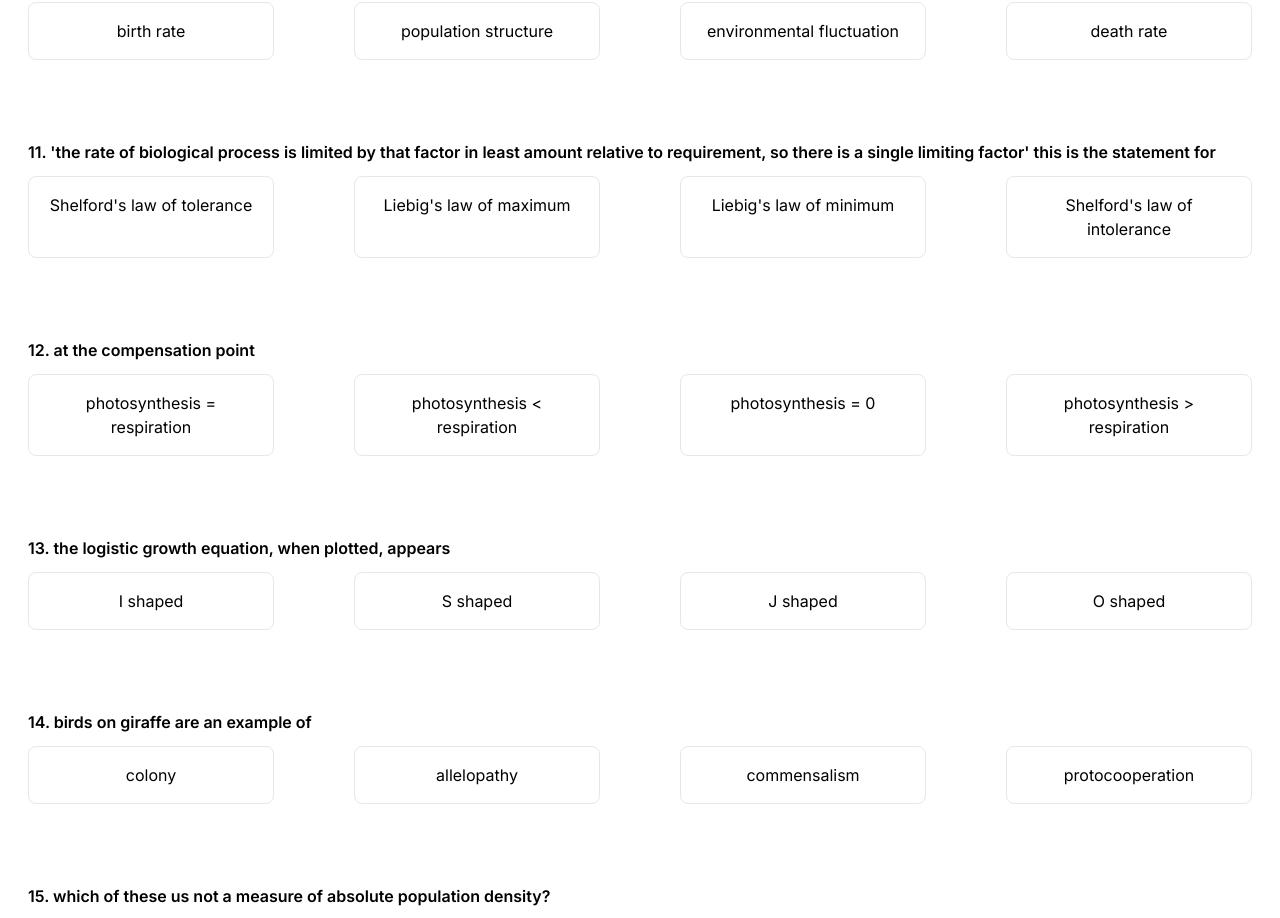
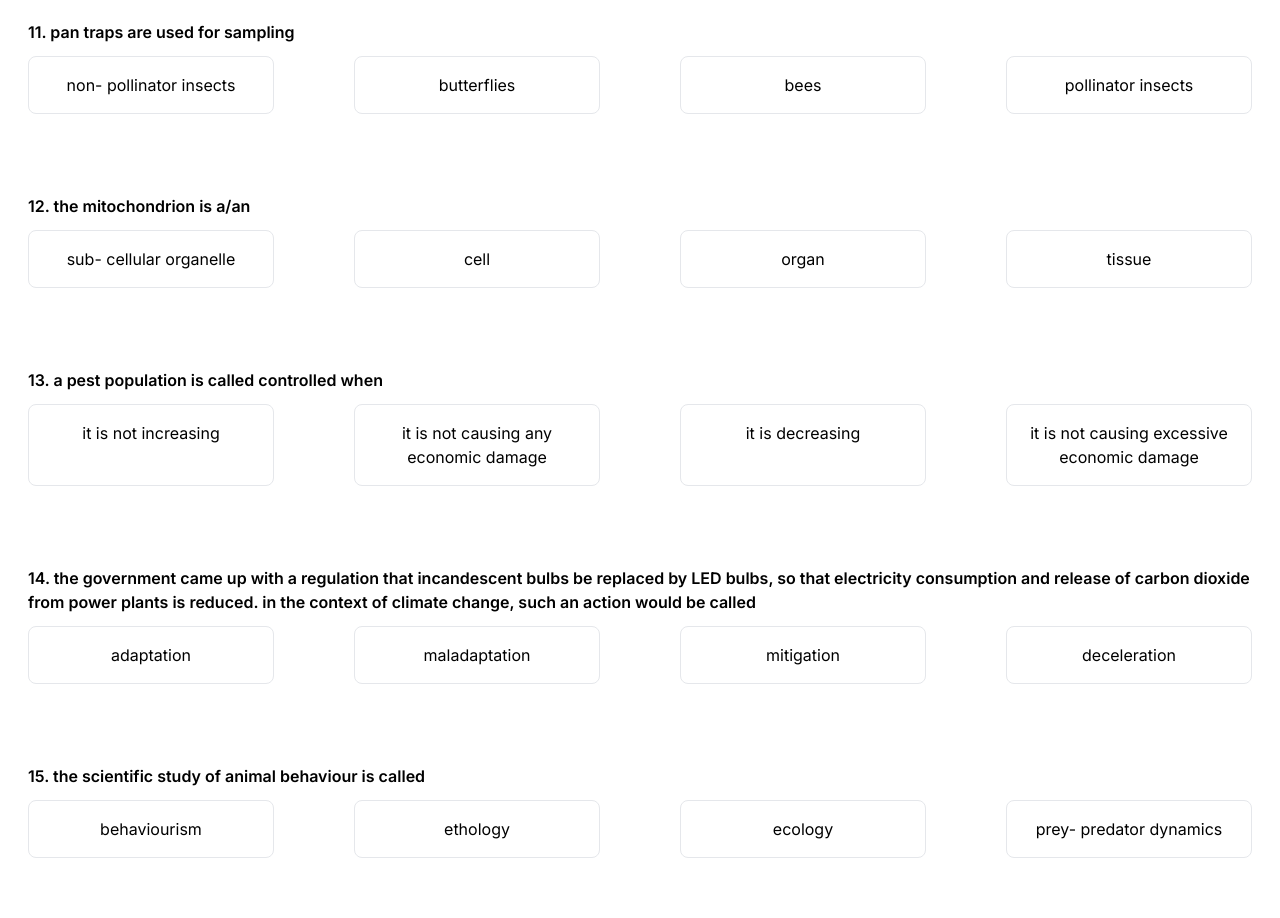
Before and after one commit to paramkansagra/wildlife_ecology_nptel, a Next.js app: page /quiz/all in a window 1280 px wide. Shown: the part 1864-2782 px from the top of the page. Built offline with nearby package versions, Linux system fonts and the light colour scheme.

Commit message:
Added the last weeks

```diff
--- a/components/data/questions.ts
+++ b/components/data/questions.ts
@@ -886,4 +886,310 @@ export const questionsByWeek: { [week: string]: Question[] } = {
 		answer: 'I = P X A X T',
 	},
   ],
+  week10:[
+	{
+		question: "which of these is not a climatic forcing for Earth?",
+		options: [
+			"changes in plates tectonics",
+			"changes in Earth's orbit",
+			"changes in Sun's orbit",
+			"changes in Sun's strength",
+		],
+		answer: "changes in Sun's orbit",
+	},
+	{
+		question: "Mesodebris in the context of plastic debris has fragment of size",
+		options: [
+			">20mm",
+			"5-20 mm",
+			"<5mm",
+			"<1mm",
+		],
+		answer: '5-20 mm',
+	},
+	{
+		question: "macrodebris in the context of plastic debris had fragment of size",
+		options: [
+			">20mm",
+			"5-20mm",
+			"<5mm",
+			"<1mm",
+		],
+		answer: ">20mm",
+	},
+	{
+		question: '"any changes in natural or human systems that inadvertently increase vulnerability to climatic stimuli; an adaptation that does not succeed in reducing vulnerability but increase it instead" is a definition of',
+		options: [
+			"adaptation",
+			"mitigation",
+			"maladaptation",
+			"malmitigation",
+		],
+		answer: 'maladaptation',
+	},
+	{
+		question: 'which of these is not a principle of ecological restoration?',
+		options: [
+			"ecological integrity",
+			"long term sustainability",
+			"benefits and engages scientists",
+			"informed by past and future",
+		],
+		answer: 'benefits and engages scientists',
+	},
+	{
+		question: "the government came up with a regulation that incandescent bulbs be replaced by LED bulbs, so that electricity consumption and release of carbon dioxide from power plants is reduced. in the context of climate change, such an action would be called",
+		options: [
+			"adaptation",
+			"mitigation",
+			"deceleration",
+			"maladaptation",
+		],
+		answer: 'mitigation',
+	},
+	{
+		question: "which of these is not a principle of ecological restoration?",
+		options: [
+			"ecological integrity",
+			"short term sustainability",
+			"benefits and engages society",
+			"informed by past and future",
+		],
+		answer: 'short term sustainability',
+	},
+	{
+		question: '"the ability of a system to adjust to climate change (including climate variability and extremes) to moderate potential damages, to take advantage of opportunities, or to cope with the consequences" is a definition of',
+		options: [
+			"adaptive response",
+			"adaptive capacity",
+			"mitigative response",
+			"mitigative capacity",
+		],
+		answer: 'adaptive capacity',
+	},
+	{
+		question: 'which of these is not a climatic forcing for Earth?',
+		options: [
+			"changes in plate tectonics",
+			"changes in Earth's orbit",
+			"changes in Moon's orbit",
+			"changes in Sun's strength",
+		],
+		answer: "changes in Moon's orbit",
+	},
+	{
+		question: "because of climate change, Mudumalai tiger reserve is suffering from frequent droughts. the management has built several artificial water holes for animals, and fills them up regularly with tankers. in the context of climate change, such an action would be called",
+		options: [
+			"adaptation",
+			"mitigation",
+			"deceleration",
+			"maladaptation",
+		],
+		answer: 'adaptation',
+	},
+  ],
+  week11:[
+	{
+		question: "which of these is correct??",
+		options: [
+			"R + G = M + F",
+			"R + M = G + F",
+			"R + F = M + G",
+			"R + G + M + F = 0",
+		],
+		answer: "R + G = M + F",
+	},
+	{
+		question: "which of these is not an impact of toxic chemicals?",
+		options: [
+			"lethal effects",
+			"sub- lethal effects",
+			"reduction of existing stressors",
+			"reduced fecundity",
+		],
+		answer: 'reduction of existing stressors',
+	},
+	{
+		question: "a pest population is called controlled when",
+		options: [
+			"it is not increasing",
+			"it is decreasing",
+			"it is not causing any economic damage",
+			"it is not causing excessive economic damage",
+		],
+		answer: "it is not causing excessive economic damage",
+	},
+	{
+		question: '"a deciduous forest in Madhya Pradesh was converted to a mine. after the mining operations were over, the pits were filled up with soil and species of deciduous forest planted again. this is an example of',
+		options: [
+			"recovery",
+			"restoration",
+			"enhancement",
+			"replacement",
+		],
+		answer: 'restoration',
+	},
+	{
+		question: 'the root zone treatment plant is an example of',
+		options: [
+			"phytoremediation",
+			"biological control",
+			"biomagnification",
+			"bioaccumulation",
+		],
+		answer: 'phytoremediation',
+	},
+	{
+		question: "a pest population called uncontrolled when",
+		options: [
+			"it is increasing",
+			"it is not decreasing",
+			"it is causing some economic damage",
+			"it is causing excessive economic damage",
+		],
+		answer: 'it is causing excessive economic damage',
+	},
+	{
+		question: "the impact of El Nino on fishery in Peru is explained by",
+		options: [
+			"match hypothesis",
+			"mismatch hypothesis",
+			"match- mismatch hypothesis",
+			"non of these",
+		],
+		answer: 'match- mismatch hypothesis',
+	},
+	{
+		question: 'which of these is correct',
+		options: [
+			"the maximum sustainable yield is near the beginning of the sigmoidal curve",
+			"the maximum sustainable yield is near the mid-pount of the sigmoidal curve",
+			"the maximum sustainable yield is near the end of the sigmoidal curve",
+			"none of these",
+		],
+		answer: 'the maximum sustainable yield is near the mid-pount of the sigmoidal curve',
+	},
+	{
+		question: "Ludwig's ratchet predicts",
+		options: [
+			"decreasing harvesting rate",
+			"constant harvesting rate",
+			"increasing harvesting rate",
+			"fluctuating harvesting rate",
+		],
+		answer: "increasing harvesting rate",
+	},
+	{
+		question: "a deciduous forest in Madhya Pradesh was converted to a mine. after the mining operations were over, the pits were filled up with water and a lake was created. it is now visited by several migratory birds. this is an example of",
+		options: [
+			"recovery",
+			"restoration",
+			"enhancement",
+			"replacement",
+		],
+		answer: 'replacement',
+	},
+  ],
+  week12:[
+	{
+		question: '"Enquiry into plants" is a book written by',
+		options: [
+			"Theophrastus",
+			"Linnaeus",
+			"Malthus",
+			"Humboldt",
+		],
+		answer: "Theophrastus",
+	},
+	{
+		question: "the mitochondrion is a/an",
+		options: [
+			"sub- cellular organelle",
+			"cell",
+			"tissue",
+			"organ",
+		],
+		answer: 'sub- cellular organelle',
+	},
+	{
+		question: "which of these is not a pillar of sustainability?",
+		options: [
+			"environmental sustainability",
+			"economic sustainability",
+			"trans- boundary sustainability",
+			"social sustainability",
+		],
+		answer: "trans- boundary sustainability",
+	},
+	{
+		question: "good climate is a",
+		options: [
+			"chemical factor",
+			"demographic factor",
+			"push factor",
+			"pull factor",
+		],
+		answer: 'pull factor',
+	},
+	{
+		question: 'importance value varies from',
+		options: [
+			"0 to 10",
+			"0 to 50",
+			"0 to 100",
+			"0 to 300",
+		],
+		answer: '0 to 300',
+	},
+	{
+		question: "consider the food chain: grass --> grasshopper --> frog --> snake --> hawk. in this food chain",
+		options: [
+			"frog is producer",
+			"frog is consumer and carnivore",
+			"frog is consumer and herbivore",
+			"frog is decomposer",
+		],
+		answer: 'frog is consumer and carnivore',
+	},
+	{
+		question: "the juvenile mortality rate is the annual number of deaths of juvenile per",
+		options: [
+			"100 births",
+			"1000 births",
+			"100 live births",
+			"1000 live births",
+		],
+		answer: '1000 live births',
+	},
+	{
+		question: 'because of climate change, Mudumalai Tiger Reserve is suffering from frequent droughts. the management has built several artificial water holes for animals, and fills them up regularly with tankers. in the context of climate change, such an action would be called',
+		options: [
+			"adaptation",
+			"mitigation",
+			"deceleration",
+			"maladaptation",
+		],
+		answer: 'adaptation',
+	},
+	{
+		question: "the scientific study of animal behaviour is called",
+		options: [
+			"behaviourism",
+			"ecology",
+			"ethology",
+			"prey- predator dynamics",
+		],
+		answer: "ethology",
+	},
+	{
+		question: "zoo is an example of",
+		options: [
+			"in-situ conservation",
+			"ex-situ conservation",
+			"in-situ preservation",
+			"ex-situ preservation",
+		],
+		answer: 'ex-situ conservation',
+	},
+  ],
 };
```
